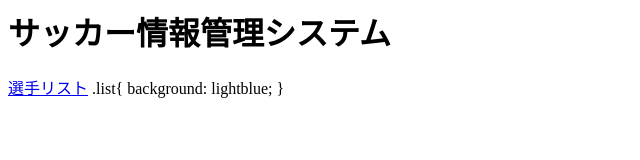
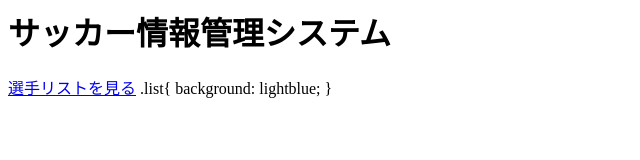
Before and after one commit to yamanaka-yumi/soccer_system, a plain HTML site: page index.html in a window 1280 px wide. Shown: the whole page, without its empty margins (0-640 px from the left). Drawn offline with Linux system fonts and the light colour scheme.

Commit message:
トップページの文言を修正

```diff
--- a/index.html
+++ b/index.html
@@ -1,5 +1,5 @@
 <h1>サッカー情報管理システム</h1>
-<a href="list.html">選手リスト</a>
+<a href="list.html">選手リストを見る</a>
 
 .list{
     background: lightblue;
```
